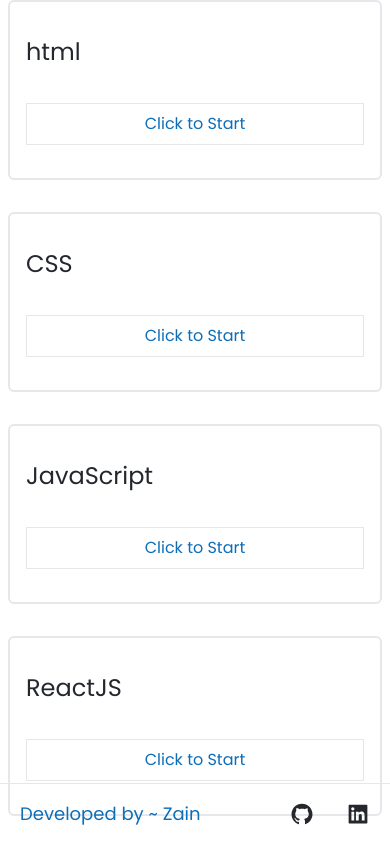
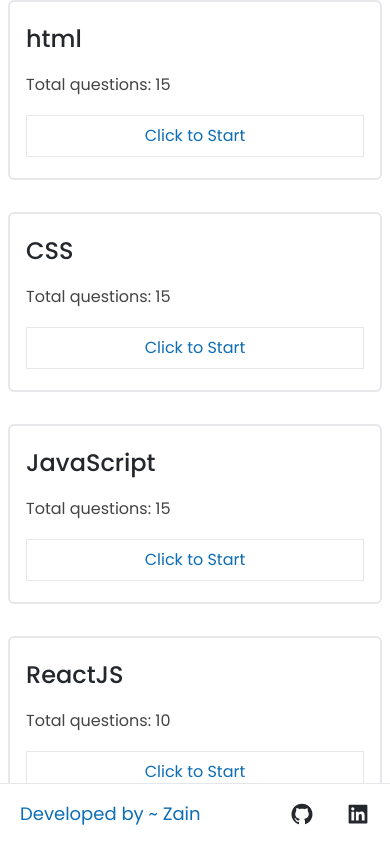
Before and after one commit to Md-Zainulabdin/SMIT-QUIZ_APP, a Next.js app: page /components/QuizCard in a window 390 px wide. Shown: the top 844 px of the page. Built offline with nearby package versions, Linux system fonts and the light colour scheme.

Commit message:
update few things

```diff
--- a/src/app/(private_route)/quizboard/page.jsx
+++ b/src/app/(private_route)/quizboard/page.jsx
@@ -1,6 +1,5 @@
 import { authOptions } from "@/app/api/auth/[...nextauth]/route";
 import QuizCard from "@/app/components/QuizCard/page";
-import Footer from "@/app/components/footer/page";
 import Navbar from "@/app/components/navbar/page";
 import { utils } from "@/utils/page";
 import { getServerSession } from "next-auth";
--- a/src/app/components/QuizCard/page.jsx
+++ b/src/app/components/QuizCard/page.jsx
@@ -3,21 +3,30 @@
 import Link from "next/link";
 
 const QuizCard = () => {
-
   const data = getQuizData();
 
   return (
     <div className="w-full h-full customflex">
       <div className="quiz-cards customFlex gap-8 flex-wrap px-2 sm:px-0">
         {data.map((card) => (
-                    <div className="w-[100%] md:w-[45%] lg:w-[30%] h-[180px] flex flex-col justify-around border-2 rounded-md p-4 md:p-6" key={card?.id}>
-                        <h1 className="text-2xl text-[--primary-black]">{`${card?.title}`}</h1>
-                        <Link href={`/quizboard/${card?.title}`} className="w-full"><button className={`w-full ${utils.button}`}>Click to Start</button></Link>
+          <div
+            className="w-[100%] md:w-[45%] lg:w-[30%] h-[180px] flex flex-col justify-around border-2 rounded-md p-4 md:p-6"
+            key={card?.id}
+          >
+            <h1 className="text-2xl text-[--primary-black] font-medium">{`${card?.title}`}</h1>
+            <span className="text-[#444] py-2">
+              Total questions: {card.quiz_questions.length}
+            </span>
+            <Link href={`/quizboard/${card?.title}`} className="w-full">
+              <button className={`w-full ${utils.button}`}>
+                Click to Start
+              </button>
+            </Link>
           </div>
         ))}
       </div>
     </div>
-    )
-}
+  );
+};
 
 export default QuizCard;
--- a/src/app/components/footer/page.jsx
+++ b/src/app/components/footer/page.jsx
@@ -4,7 +4,7 @@
 
 const Footer = () => {
     return (
-        <div className={`border-t ${utils.paddingX} absolute left-0 bottom-0 w-full p-4 flex justify-between items-center`}>
+        <div className={`border-t ${utils.paddingX} bg-white absolute left-0 bottom-0 w-full p-4 flex justify-between items-center`}>
             <div>
                 <h1 className="text-lg text-[--primary-color]">Developed by ~ Zain</h1>
             </div>
--- a/src/app/globals.css
+++ b/src/app/globals.css
@@ -58,6 +58,5 @@
 }
 
 .signUpPageBackground {
-  background-image: linear-gradient(to bottom, rgba(81, 255, 81, 0.288), #0d6db7b9),
-    url('/smit 3.jpg');
+  background-color: aliceblue;
 }
```
Lines whose indentation alone changed are shown as unchanged.
